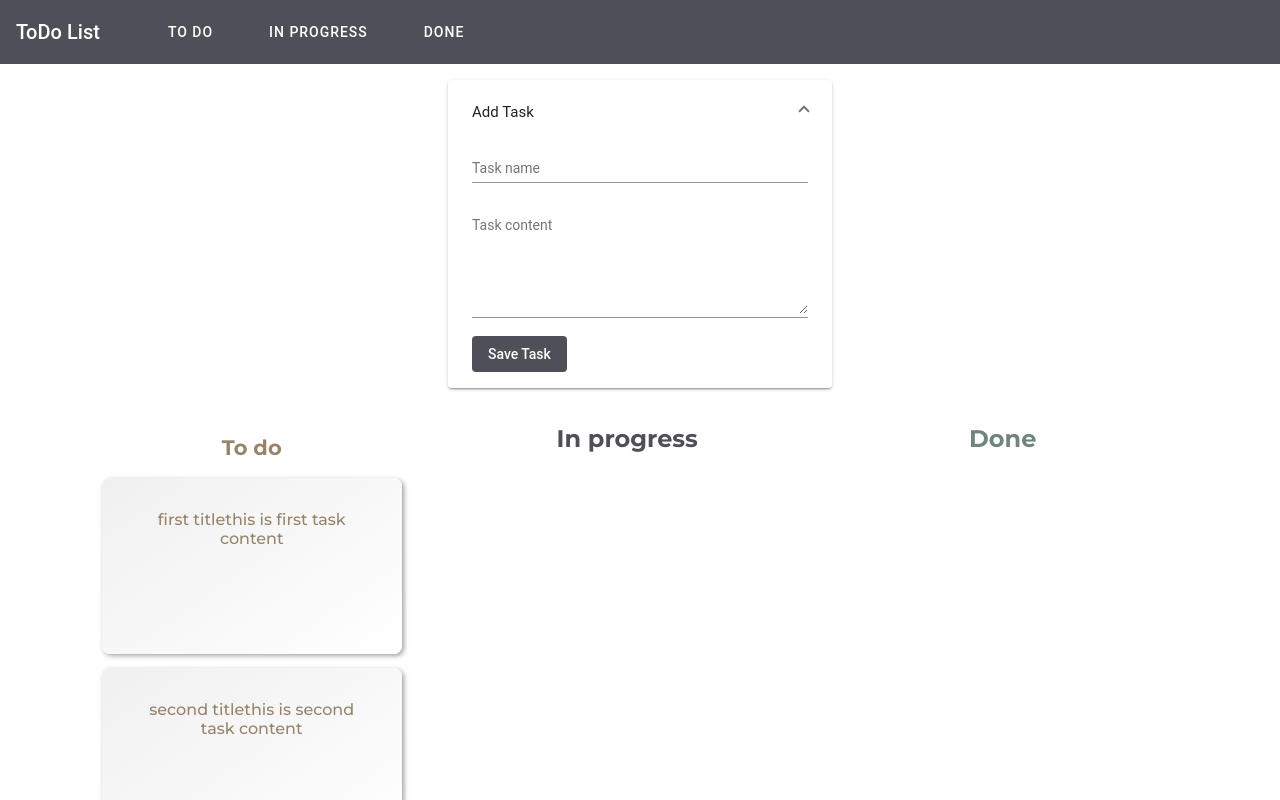
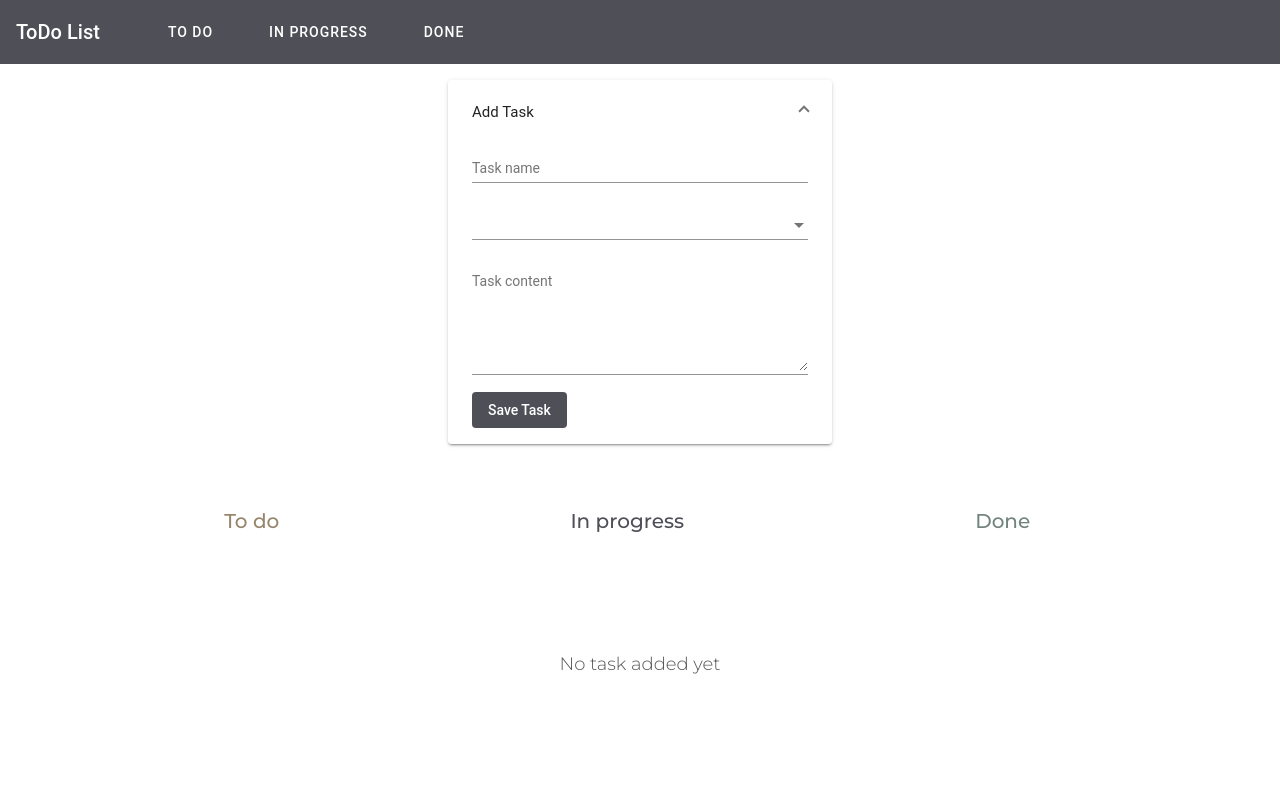
Before and after one commit to MartaSibielak/To-Do-List, an Angular app in the folder To-Do-List/: page / in a window 1280 px wide. Both pictures are taken after a click on the button "Add Task". Shown: the top 800 px of the page. Built offline with nearby package versions, Linux system fonts and the light colour scheme; what @angular/materiaL would draw is missing.

Commit message:
create task functionality

```diff
--- a/To-Do-List/src/app/app.component.html
+++ b/To-Do-List/src/app/app.component.html
@@ -1,5 +1,5 @@
 <app-header></app-header>
 <main>
-  <app-post-create></app-post-create>
-  <app-post-list></app-post-list>
+  <app-post-create (taskCreated)="onTaskAdded($event)"></app-post-create>
+  <app-post-list [todo]="storedTasks"></app-post-list>
 </main>
--- a/To-Do-List/src/app/app.component.ts
+++ b/To-Do-List/src/app/app.component.ts
@@ -7,4 +7,9 @@ import { Component } from '@angular/core';
 })
 export class AppComponent {
 
+  storedTasks = [];
+
+  onTaskAdded(task){
+    this.storedTasks.push(task);
+  }
 }
--- a/To-Do-List/src/app/app.module.ts
+++ b/To-Do-List/src/app/app.module.ts
@@ -17,6 +17,7 @@ import { PostCreateComponent } from './posts/post-create/post-create.component';
 import { HeaderComponent } from './header/header.component';
 import { PostListComponent } from './posts/post-list/post-list.component';
 import {DragDropModule} from "@angular/cdk/drag-drop";
+import {MatSelectModule} from "@angular/material/select";
 
 
 @NgModule({
@@ -38,7 +39,8 @@ import {DragDropModule} from "@angular/cdk/drag-drop";
     MatToolbarModule,
     MatGridListModule,
     MatExpansionModule,
-    DragDropModule
+    DragDropModule,
+    MatSelectModule
   ],
   providers: [],
   bootstrap: [AppComponent]
--- a/To-Do-List/src/app/posts/post-create/post-create.component.html
+++ b/To-Do-List/src/app/posts/post-create/post-create.component.html
@@ -1,7 +1,24 @@
 <mat-accordion>
   <mat-expansion-panel>
     <mat-expansion-panel-header>Add Task</mat-expansion-panel-header>
-    <mat-form-field><input matInput [(ngModel)]="title" placeholder="Task name"></mat-form-field>
+    <mat-form-field>
+      <input
+        matInput
+        [(ngModel)]="title"
+        placeholder="Task name">
+    </mat-form-field>
+    <mat-form-field>
+      <div>
+        <mat-select
+          [(ngModel)]="selectStatus">
+          <mat-option
+            *ngFor="let option of selectStatus"
+            [value]="option">
+            {{ option }}
+          </mat-option>
+        </mat-select>
+      </div>
+    </mat-form-field>
     <mat-form-field>
       <textarea
         matInput
@@ -13,6 +30,3 @@
     <button mat-button (click)="onAddPost()">Save Task</button>
   </mat-expansion-panel>
 </mat-accordion>
-
-<p>{{title}}</p>
-<p>{{content}}</p>
--- a/To-Do-List/src/app/posts/post-create/post-create.component.ts
+++ b/To-Do-List/src/app/posts/post-create/post-create.component.ts
@@ -1,4 +1,4 @@
-import { Component, OnInit } from '@angular/core';
+import {Component, OnInit, EventEmitter, Output} from '@angular/core';
 
 @Component({
   selector: 'app-post-create',
@@ -9,15 +9,20 @@ export class PostCreateComponent implements OnInit {
 
   content = '';
   title = '';
-  newPost = 'NO CONTENT';
+  @Output() taskCreated = new EventEmitter();
+
+  selectStatus = ['To do', 'In progress', 'Done'];
   constructor() { }
 
   ngOnInit(): void {
   }
 
   onAddPost(){
-    this.newPost = this.content;
-
+    const task = {
+      title: this.title,
+      content: this.content
+    };
+    this.taskCreated.emit(task);
   }
 
 }
--- a/To-Do-List/src/app/posts/post-list/post-list.component.html
+++ b/To-Do-List/src/app/posts/post-list/post-list.component.html
@@ -6,7 +6,8 @@
       [cdkDropListData]="todo"
       class="list"
       (cdkDropListDropped)="drop($event)">
-      <div class="item-box todo" *ngFor="let item of todo" cdkDrag>{{item.title}}{{item.content}}</div>
+      <div class="item-box todo" *ngFor="let item of todo" cdkDrag>{{item.title}}
+        <p>{{item.content}}</p></div>
     </div>
   </div>
 
@@ -17,7 +18,8 @@
       [cdkDropListData]="inprogress"
       class="list"
       (cdkDropListDropped)="drop($event)">
-      <div class="item-box inprogress" *ngFor="let item of inprogress" cdkDrag>{{item.title}}{{item.content}}
+      <div class="item-box inprogress" *ngFor="let item of inprogress" cdkDrag>{{item.title}}
+        <p>{{item.content}}</p>
       </div>
     </div>
   </div>
@@ -29,7 +31,10 @@
       [cdkDropListData]="done"
       class="list"
       (cdkDropListDropped)="drop($event)">
-      <div class="item-box done" *ngFor="let item of done" cdkDrag>{{item.title}}{{item.content}}</div>
+      <div class="item-box done" *ngFor="let item of done" cdkDrag>{{item.title}}
+        <p>{{item.content}}</p></div>
     </div>
   </div>
 </div>
+
+<p class="message" >No task added yet</p>
--- a/To-Do-List/src/app/posts/post-list/post-list.component.scss
+++ b/To-Do-List/src/app/posts/post-list/post-list.component.scss
@@ -4,12 +4,10 @@
   display: grid;
   grid-template-columns: repeat(3, 1fr);
   text-align: center;
-  margin-left: 5vw;
-  margin-right: 7%;
+  margin: 3em 7% 3em 5vw;
 }
 
 .list-container {
-  margin-top: 1em;
   font-size: 14px;
   width: 100%;
   max-width: 100%;
@@ -66,6 +64,10 @@
   transition: transform 250ms cubic-bezier(0, 0, 0.2, 1);
 }
 
+h2{
+  font-weight: 400;
+  font-size: 20px;
+}
 #done-title{
   color: $dark-green;
 }
--- a/To-Do-List/src/app/posts/post-list/post-list.component.ts
+++ b/To-Do-List/src/app/posts/post-list/post-list.component.ts
@@ -1,4 +1,4 @@
-import { Component, OnInit } from '@angular/core';
+import { Component, Input } from '@angular/core';
 import {CdkDragDrop, moveItemInArray, transferArrayItem} from "@angular/cdk/drag-drop";
 
 @Component({
@@ -8,18 +8,7 @@ import {CdkDragDrop, moveItemInArray, transferArrayItem} from "@angular/cdk/drag
 })
 export class PostListComponent {
 
-  tasks = [
-    {title: 'first title', content: 'this is first task content'},
-    {title: 'second title', content: 'this is second task content'},
-    {title: 'third title', content: 'this is third task content'},
-
-  ];
-  todo = [
-    {title: 'first title', content: 'this is first task content'},
-    {title: 'second title', content: 'this is second task content'},
-    {title: 'third title', content: 'this is third task content'},
-
-  ];
+  @Input() todo = [];
 
   done = [];
   inprogress = [];
--- a/To-Do-List/src/styles.scss
+++ b/To-Do-List/src/styles.scss
@@ -47,7 +47,13 @@ body {
   font-family: 'Montserrat', sans-serif;
 }
 
-
 main {
   margin-top: 1rem;
 }
+
+.message{
+  margin-top: 3em;
+  text-align: center;
+  font-weight: 200;
+  font-size: 18px;
+}
```
Lines whose indentation alone changed are shown as unchanged.
